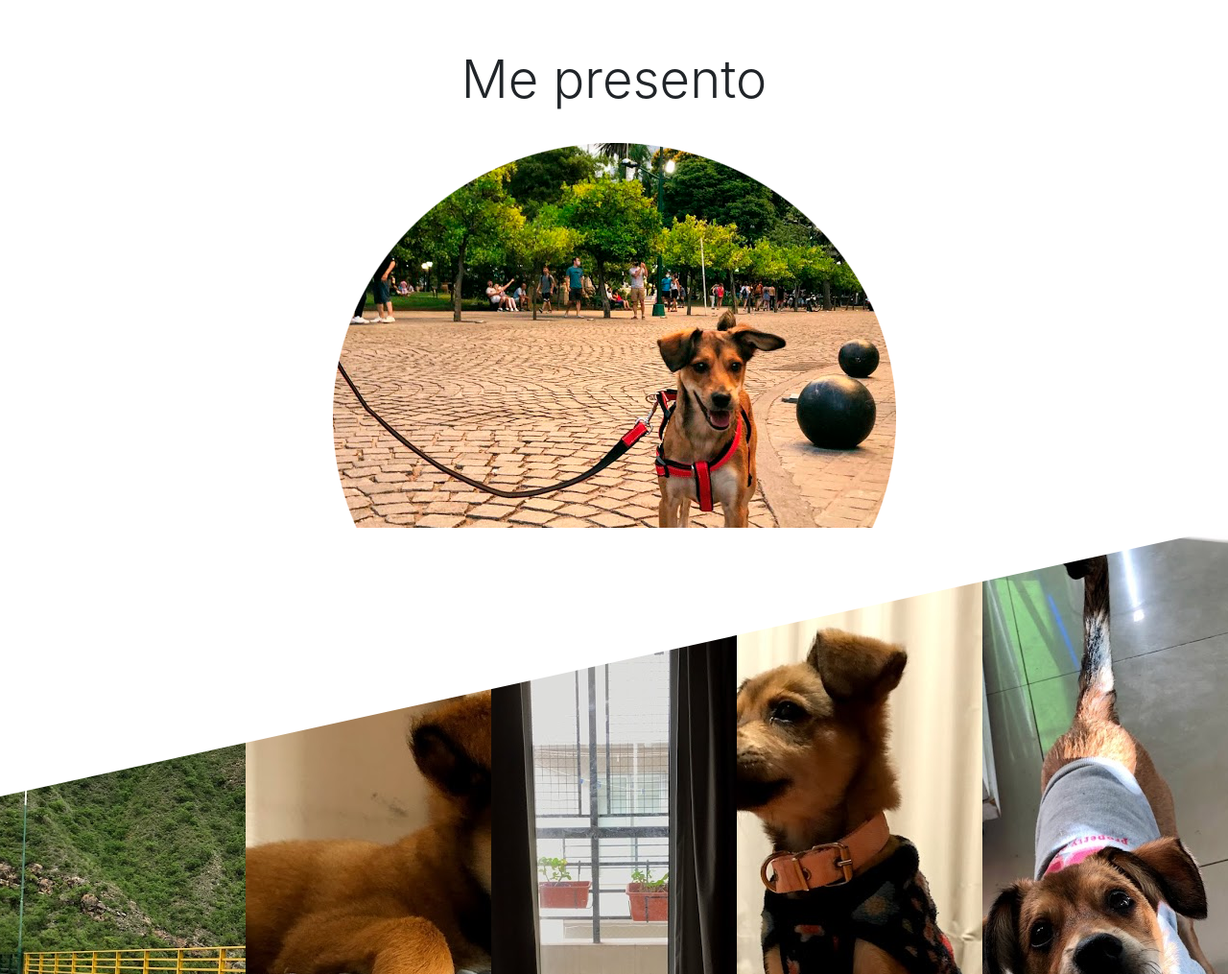
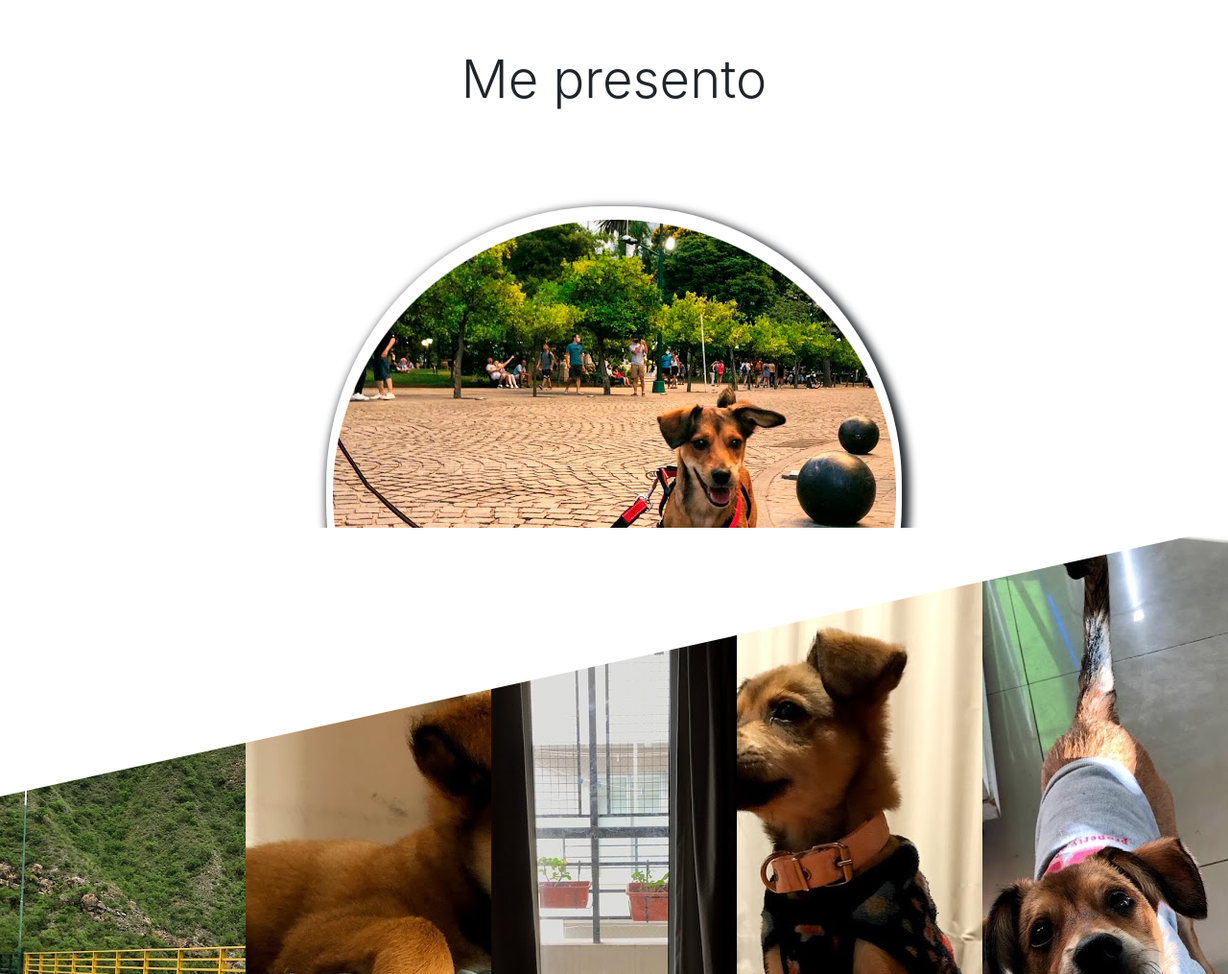
Before and after one commit to agustinfraile/webhoney, a website: page index.html in a window 1280 px wide. Shown: the part 1040-2055 px from the top of the page at 96% size. Drawn offline with nearby package versions, Linux system fonts and the light colour scheme.

Commit message:
Agregue la imagen en el index le coloque efectos y modifique la estructura

```diff
--- a/assets/scss/estilos.scss
+++ b/assets/scss/estilos.scss
@@ -171,7 +171,7 @@ footer {
 
 .indexAcercaDe {
     width: $w-general;
-    height: 500px;
+    height: 950px;
     margin-top: 0;
 
     .indexAcercaDe__sub {
@@ -182,9 +182,15 @@ footer {
 
         h3 {
             font-weight: $font-s;
-            margin-bottom: 20px;
+            margin-bottom: 100px;
             margin-top: 200px;
 
+        }
+
+        img {
+            box-shadow: 4px 5px 10px 4px;
+            border-radius: 290px;
+            margin-bottom: 60px;
         }
 
         p {
```
Also changed, not shown: assets/css/archivo.css.
